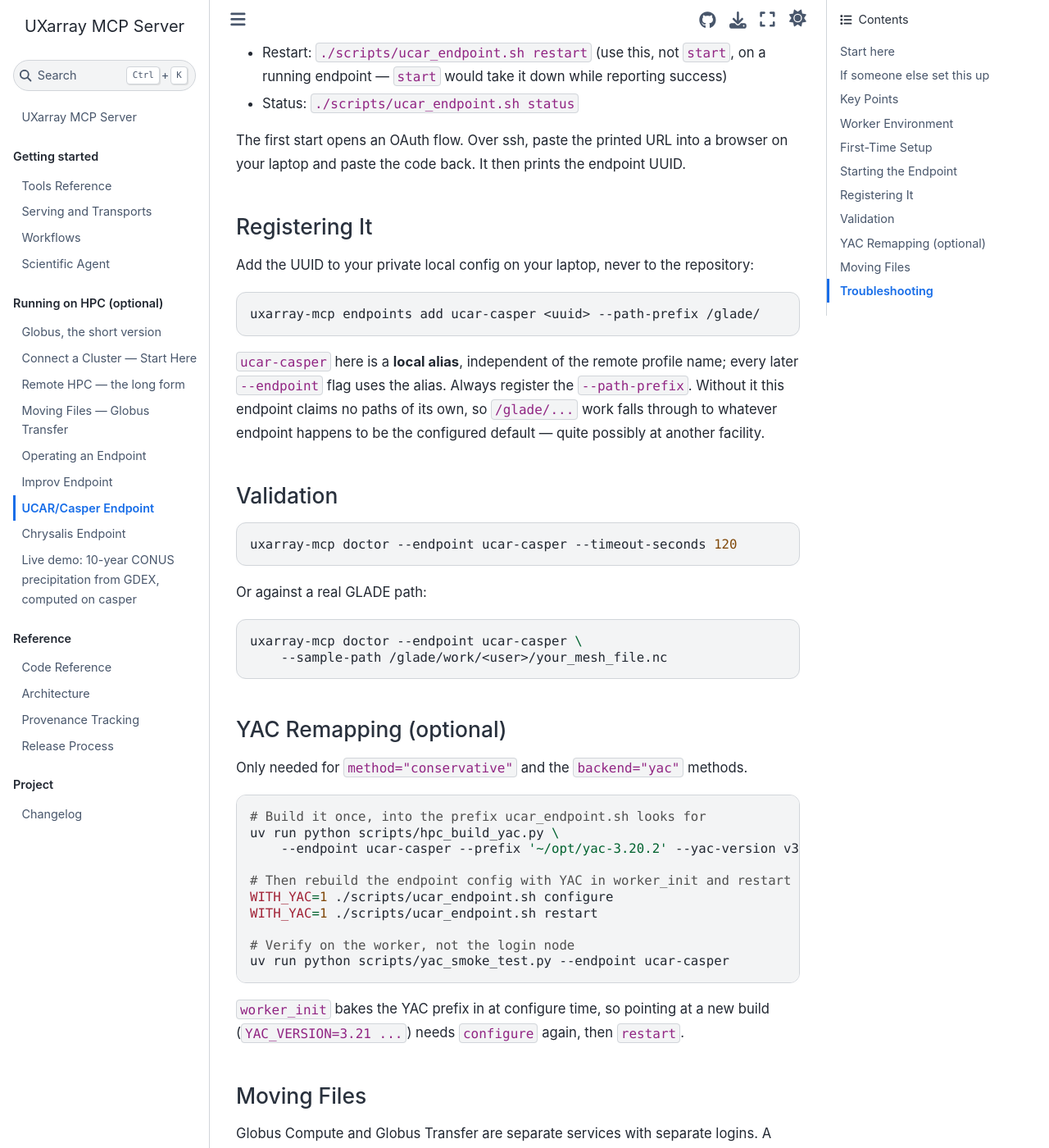
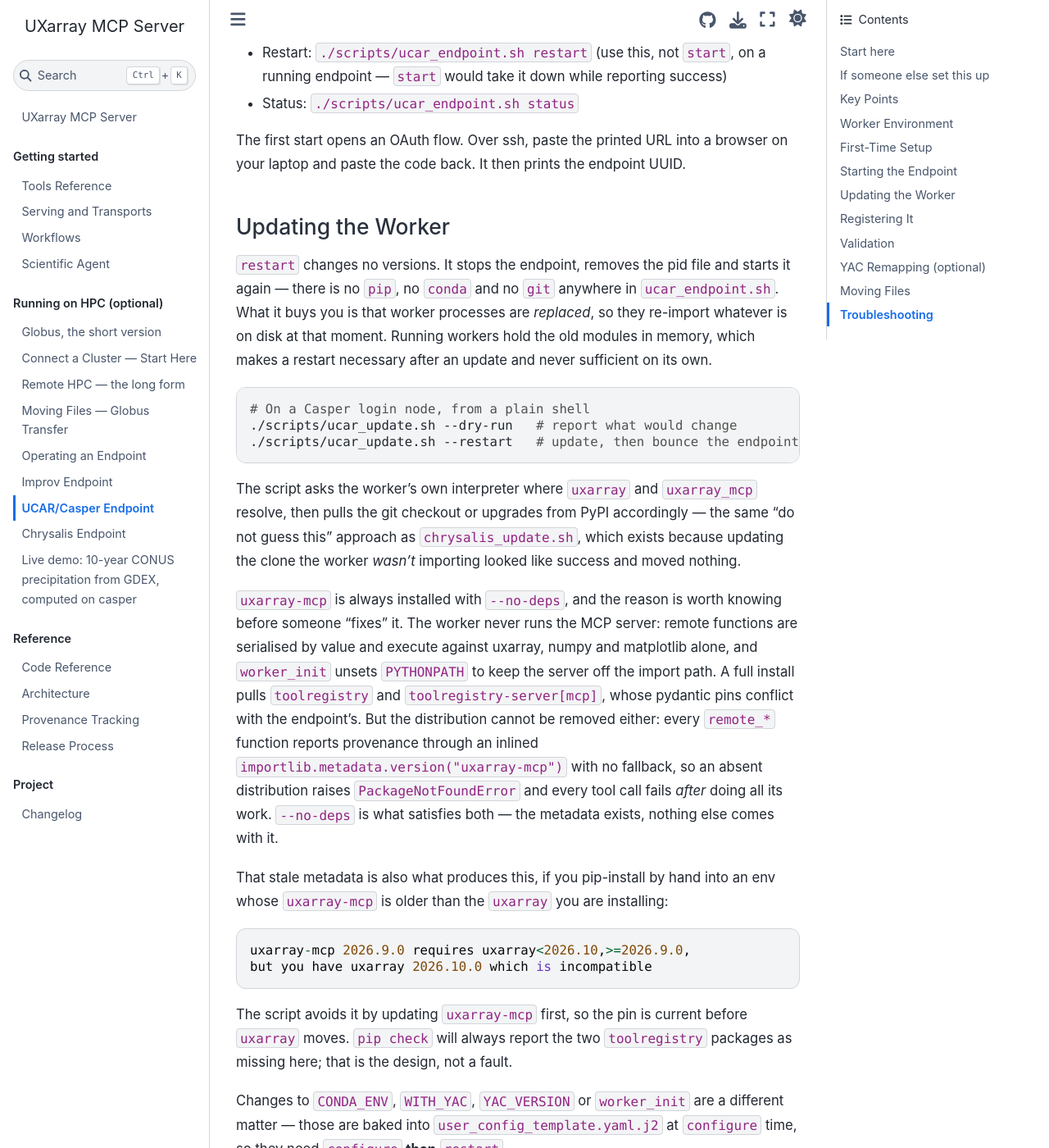
Before and after one commit to UXARRAY/uxarray-mcp-server, a Sphinx documentation site: the page built from docs/ucar.md, in a window 1280 px wide and 1400 px high, scrolled down 3158 px. Shown: the whole window at 82% size. Built offline with Sphinx 7.4.7 and the Sphinx Book theme 1.1.4, drawn with Linux system fonts in a browser that asks for light colours.

Commit message:
feat(ucar): add ucar_update.sh to update worker packages
ucar_endpoint.sh restart contains no pip, conda or git -- it only replaces
the worker processes so they re-import what is already on disk. Chrysalis
pairs its endpoint script with chrysalis_update.sh for the other half of
that job; UCAR had nothing, so the gap was filled by hand-typed pip lines.

Done by hand against the Casper conda env, that produces:

    uxarray-mcp 2026.9.0 requires uxarray<2026.10,>=2026.9.0,
    but you have uxarray 2026.10.0 which is incompatible
    uxarray-mcp 2026.9.0 requires toolregistry>=0.18.0, which is not installed

Both come from the uxarray-mcp distribution installed in the worker env.
It cannot simply be removed: every remote_* function reports provenance via
an inlined importlib.metadata.version("uxarray-mcp") with no fallback, so an
absent distribution raises PackageNotFoundError and fails every tool call
*after* it has done all its work. Nor should its dependency tree be
installed -- toolregistry-server[mcp] conflicts with the endpoint's pydantic.

ucar_update.sh installs it --no-deps, which satisfies both, and updates it
before uxarray so the stale pin is replaced before uxarray moves. Package
locations are resolved by asking the worker's own interpreter rather than
assuming a layout, mirroring chrysalis_update.sh -- on Chrysalis, updating
the checkout the worker was not importing looked like success and changed
nothing.

Also records in ucar_endpoint.sh that it changes no versions, and amends its
"never importable by the worker" note with the metadata-only exception.

````diff
--- a/docs/ucar.md
+++ b/docs/ucar.md
@@ -114,6 +114,56 @@
 browser on your laptop and paste the code back. It then prints the endpoint
 UUID.
 
+## Updating the Worker
+
+`restart` changes no versions. It stops the endpoint, removes the pid file and
+starts it again — there is no `pip`, no `conda` and no `git` anywhere in
+`ucar_endpoint.sh`. What it buys you is that worker processes are *replaced*,
+so they re-import whatever is on disk at that moment. Running workers hold the
+old modules in memory, which makes a restart necessary after an update and
+never sufficient on its own.
+
+```bash
+# On a Casper login node, from a plain shell
+./scripts/ucar_update.sh --dry-run   # report what would change
+./scripts/ucar_update.sh --restart   # update, then bounce the endpoint
+```
+
+The script asks the worker's own interpreter where `uxarray` and `uxarray_mcp`
+resolve, then pulls the git checkout or upgrades from PyPI accordingly — the
+same "do not guess this" approach as `chrysalis_update.sh`, which exists
+because updating the clone the worker *wasn't* importing looked like success
+and moved nothing.
+
+`uxarray-mcp` is always installed with `--no-deps`, and the reason is worth
+knowing before someone "fixes" it. The worker never runs the MCP server:
+remote functions are serialised by value and execute against uxarray, numpy
+and matplotlib alone, and `worker_init` unsets `PYTHONPATH` to keep the server
+off the import path. A full install pulls `toolregistry` and
+`toolregistry-server[mcp]`, whose pydantic pins conflict with the endpoint's.
+But the distribution cannot be removed either: every `remote_*` function
+reports provenance through an inlined `importlib.metadata.version("uxarray-mcp")`
+with no fallback, so an absent distribution raises `PackageNotFoundError` and
+every tool call fails *after* doing all its work. `--no-deps` is what satisfies
+both — the metadata exists, nothing else comes with it.
+
+That stale metadata is also what produces this, if you pip-install by hand
+into an env whose `uxarray-mcp` is older than the `uxarray` you are
+installing:
+
+```
+uxarray-mcp 2026.9.0 requires uxarray<2026.10,>=2026.9.0,
+but you have uxarray 2026.10.0 which is incompatible
+```
+
+The script avoids it by updating `uxarray-mcp` first, so the pin is current
+before `uxarray` moves. `pip check` will always report the two `toolregistry`
+packages as missing here; that is the design, not a fault.
+
+Changes to `CONDA_ENV`, `WITH_YAC`, `YAC_VERSION` or `worker_init` are a
+different matter — those are baked into `user_config_template.yaml.j2` at
+`configure` time, so they need `configure` **then** `restart`.
+
 ## Registering It
 
 Add the UUID to your private local config on your laptop, never to the
````
Also changed, not shown: 2 other files.
